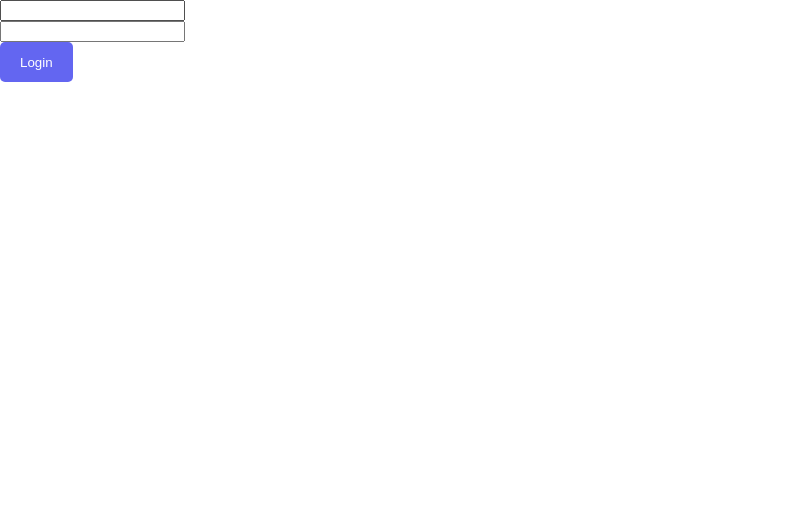
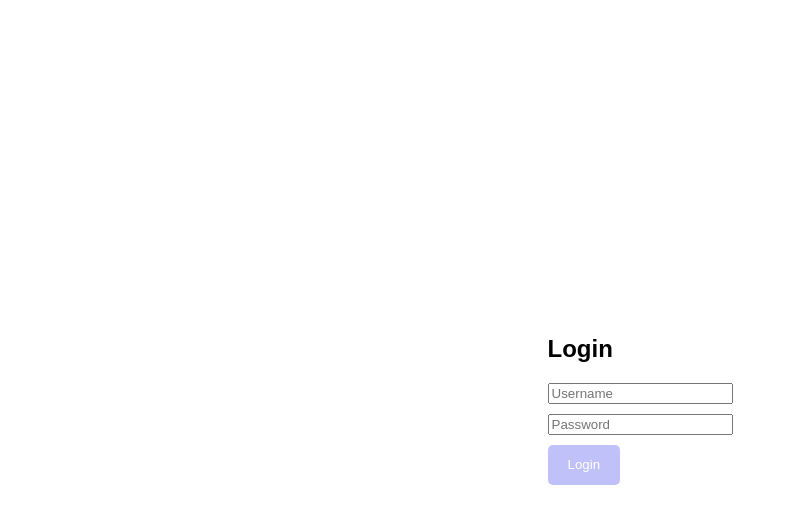
Before and after one commit to AmruthKrishnaG/student-portal, an Angular app: page /login in a window 1280 px wide. Shown: the top 524 px of the page, without its empty margins (0-796 px from the left). Built offline with nearby package versions, Linux system fonts and the light colour scheme.

Commit message:
feat: Basic styles for login page.

```diff
--- a/src/app/components/login/login.html
+++ b/src/app/components/login/login.html
@@ -1,11 +1,33 @@
-<form>
-  <div>
-    <input name="username" type="text" [(ngModel)]="username" />
+<div class="wrapper">
+  <div class="center">
+    <h2>Login</h2>
+    <form>
+      <div class="form-group">
+        <input
+          name="username"
+          placeholder="Username"
+          type="text"
+          [(ngModel)]="username"
+          required
+        />
+      </div>
+      <div class="form-group">
+        <input
+          name="password"
+          placeholder="Password"
+          type="password"
+          [(ngModel)]="password"
+          required
+        />
+      </div>
+      <div>
+        <button
+          [disabled]="!(username.length && password.length)"
+          (click)="checkDetails()"
+        >
+          Login
+        </button>
+      </div>
+    </form>
   </div>
-  <div>
-    <input name="password" type="password" [(ngModel)]="password" />
-  </div>
-  <div>
-    <button (click)="checkDetails()">Login</button>
-  </div>
-</form>
+</div>
--- a/src/app/components/login/login.scss
+++ b/src/app/components/login/login.scss
@@ -0,0 +1,9 @@
+.wrapper {
+  height: 100%;
+  display: flex;
+  align-items: center;
+  justify-content: center;
+  .form-group {
+    margin-bottom: 10px;
+  }
+}
--- a/src/app/components/student-details-capture-template/student-details-capture-template.html
+++ b/src/app/components/student-details-capture-template/student-details-capture-template.html
@@ -3,7 +3,12 @@
   <form>
     <div class="form-group">
       <label for="name">Name</label>
-      <input type="text" id="name" class="form-control" />
+      <input
+        placeholder="Student Name"
+        type="text"
+        id="name"
+        class="form-control"
+      />
       <!-- <small>Error message</small> -->
     </div>
     <div class="form-group">
--- a/src/styles.scss
+++ b/src/styles.scss
@@ -7,6 +7,8 @@
 html,
 body {
   margin: 0;
+  height: 100%;
+  width: 100%;
 }
 
 button {
@@ -20,4 +22,8 @@ button {
   &:hover {
     opacity: 0.9;
   }
+  &:disabled {
+    opacity: 0.4;
+    cursor: not-allowed;
+  }
 }
```
Also changed, not shown: src/app/components/student-details-capture-reactive/student-details-capture-reactive.html (+6 -1 lines).
